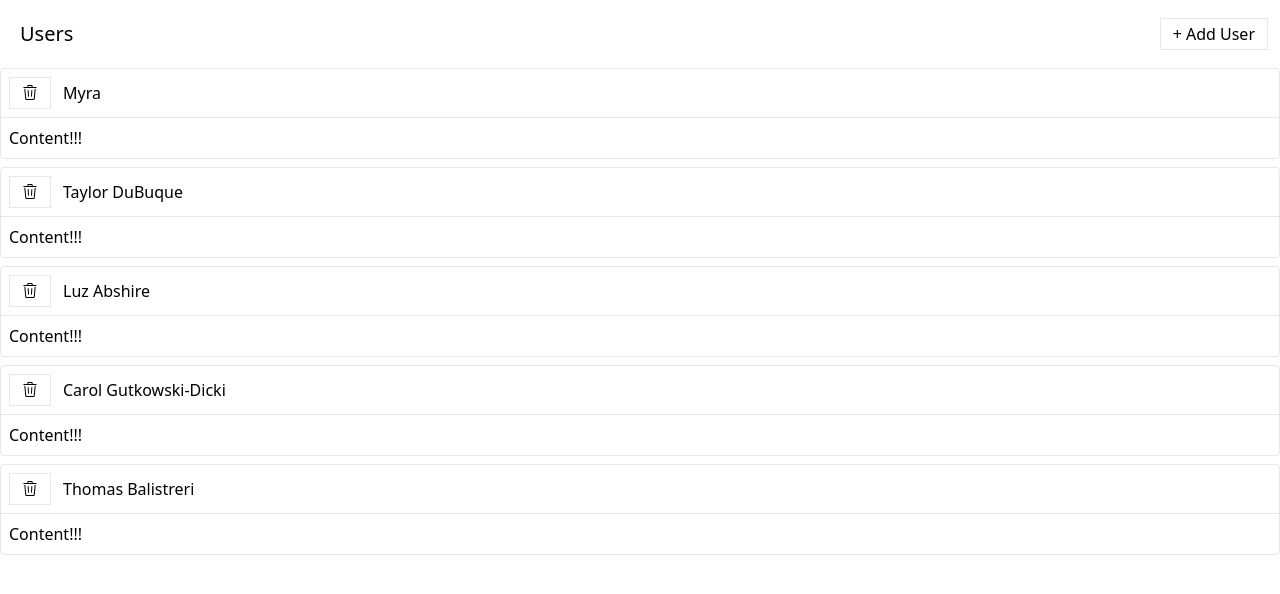
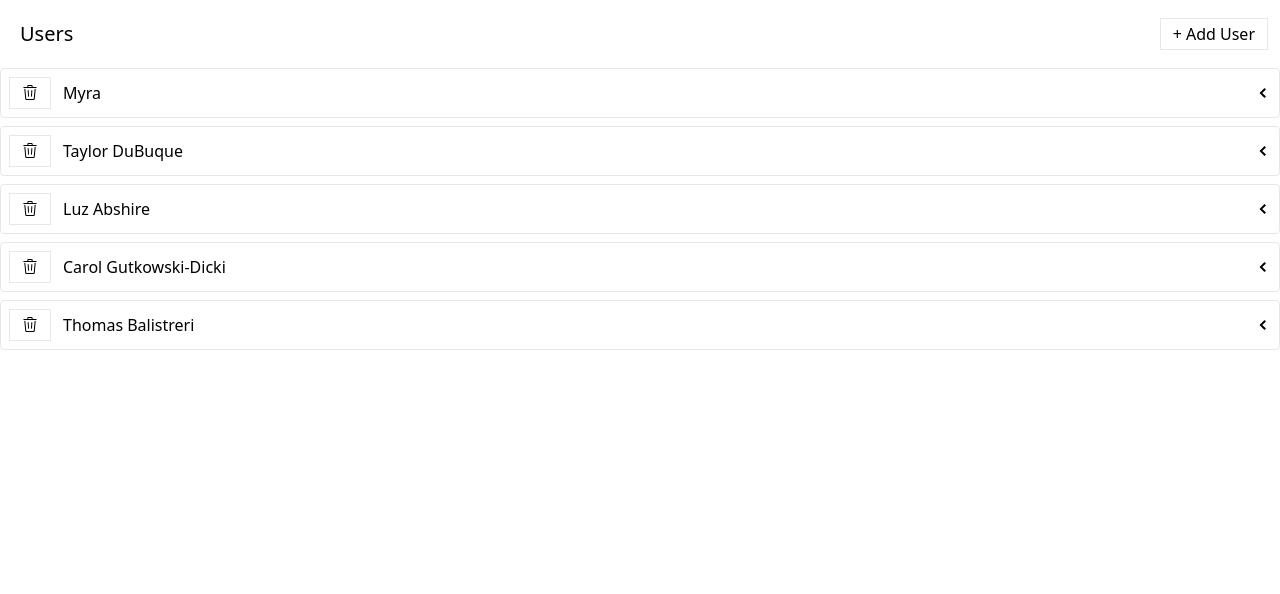
Before and after one commit to yuronn5/react-requests, a React (Create React App) app: page / in a window 1280 px wide. Shown: the top 594 px of the page. Built offline with nearby package versions, Linux system fonts and the light colour scheme; data requests are answered from the project's data file.

Commit message:
collapsible expand panel

```diff
--- a/src/components/ExpandablePanel.js
+++ b/src/components/ExpandablePanel.js
@@ -1,14 +1,26 @@
+import { useState} from "react";
+import { GoChevronDown, GoChevronLeft } from "react-icons/go";
+
 function ExpandablePanel({header, children}) {
+    const [expanded, setExpanded] = useState(false);
+
+    const handleClick = () => {
+        setExpanded(!expanded)
+    }
+
     return (
         <div className="mb-2 border rounded">
-            <div className="flex p-2 justify-between items-center cursor-pointer">
+            <div className="flex p-2 justify-between items-center">
                 <div className="flex flex-row items-center justify-between gap-3">
                     {header}
                 </div>
+                <div onClick={handleClick} className="cursor-pointer">
+                    {expanded ? <GoChevronDown/> : <GoChevronLeft/>}
+                </div>
             </div>
-            <div className="p-2 border-t">
-                {children}
-            </div>
+            {
+                expanded && <div className="p-2 border-t">{children}</div>
+            }
         </div>
     );
 }
```
